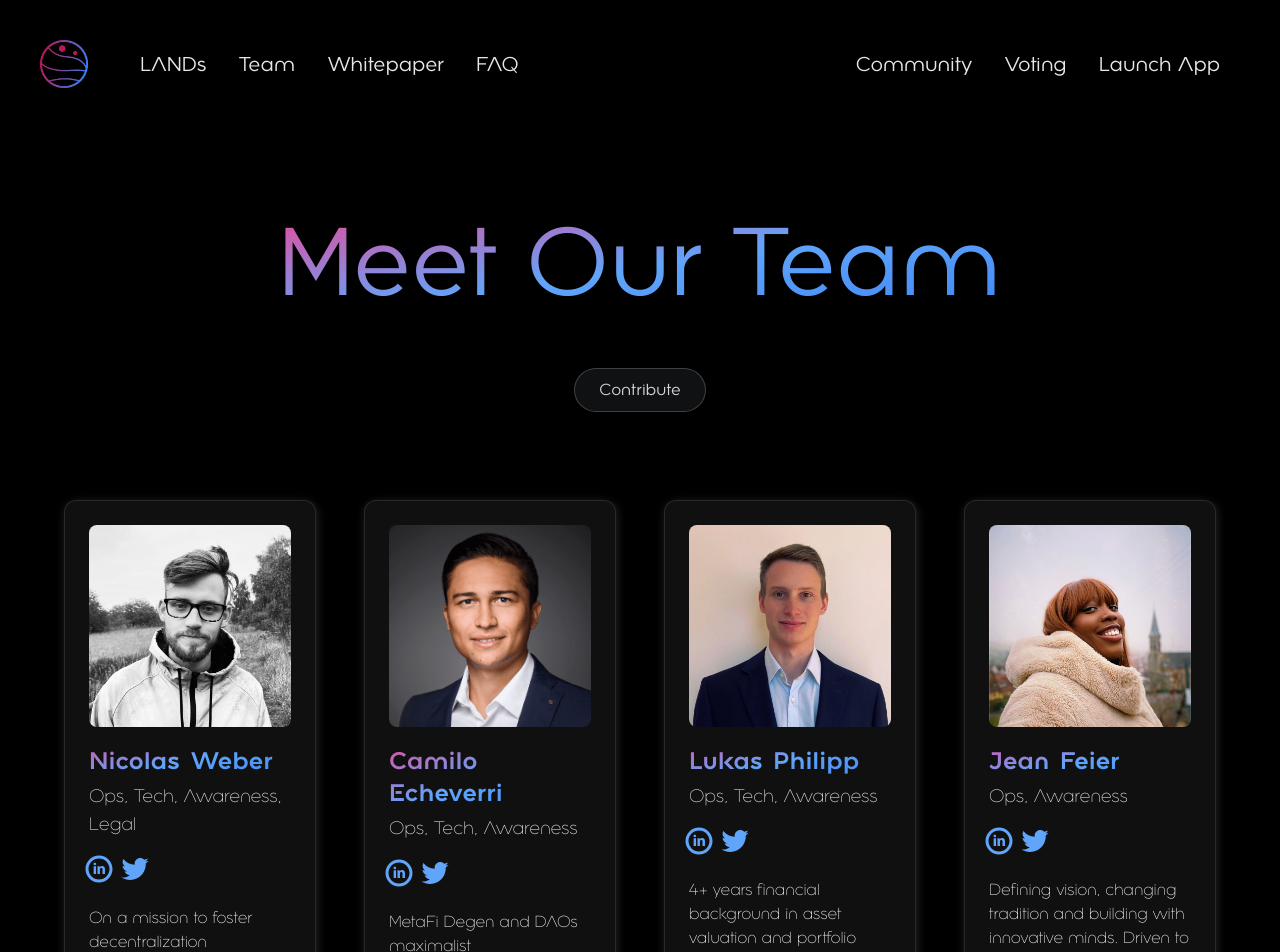
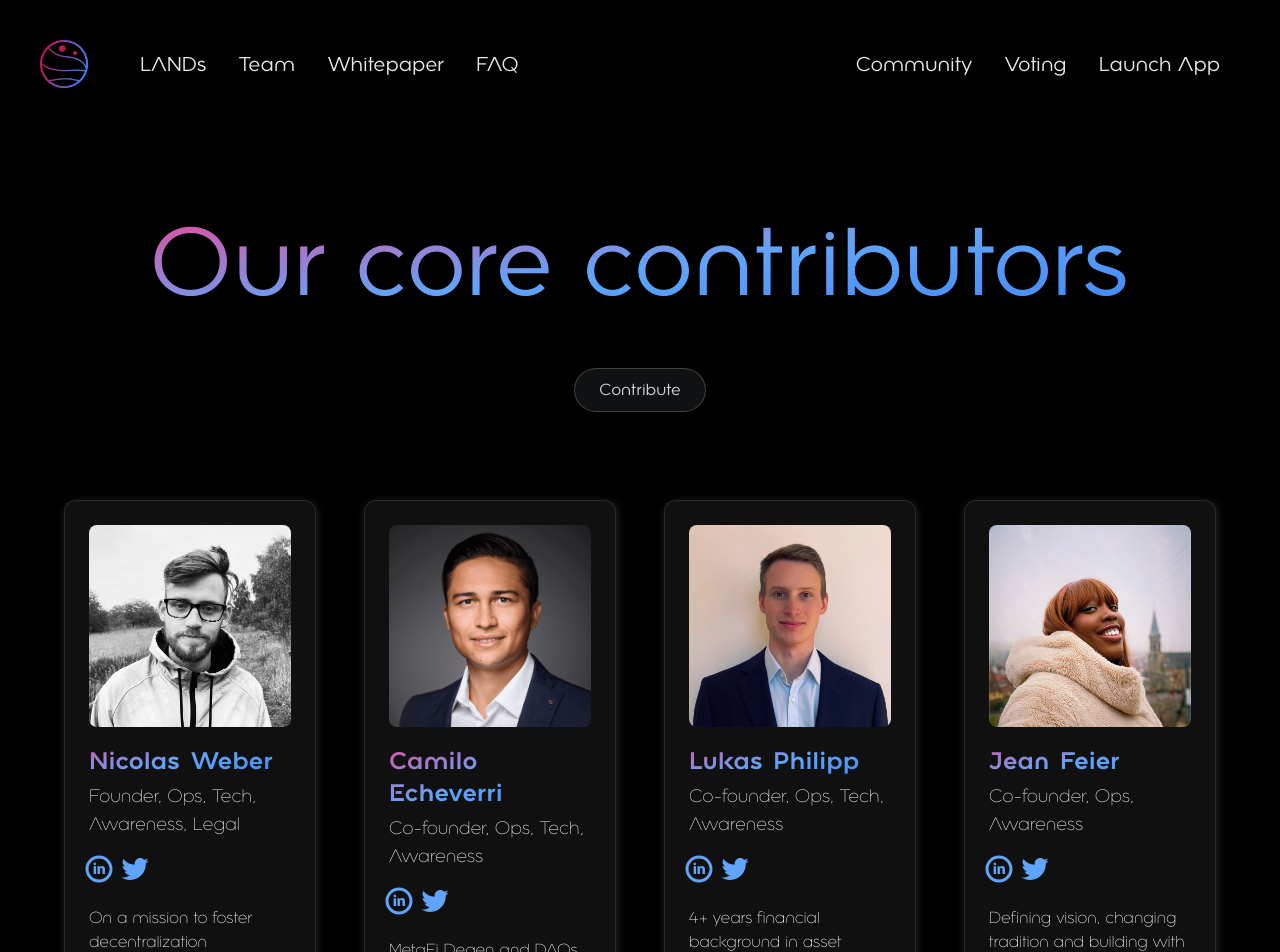
Before and after one commit to thehubdao/HUB-Website, a Next.js app: page /team in a window 1280 px wide. Shown: the top 952 px of the page. Built offline with nearby package versions, Linux system fonts and the light colour scheme.

Commit message:
update team pagee

```diff
--- a/data/advisors.json
+++ b/data/advisors.json
@@ -92,17 +92,9 @@
     "image": "/images/Advisors/frederico.png"
   },
   {
-    "name": "Juri Maibaum",
-    "position": "DEFI TIMES",
-    "description": "Co-Founder DEFI TIMES & Organizer of Cosmoverse",
-    "image": "/images/Advisors/juri.jpeg",
-    "twitter": "https://twitter.com/jurimaibaum",
-    "linkedin": "https://www.linkedin.com/in/juri-maibaum-0a272a1b2/"
-  },
-  {
     "name": "Marc Lanz",
     "position": "Workandsun Canaris",
-    "description": "Co-Founded, Directed, Owned and Reinvented different companies and projects over the past 10 years, most of them in the digital sphere, delivering marketing strategies and overall business solutions for customers in diverse industries.",
+    "description": "Co-founded, directed, owned and reinvented different companies and projects over the past 10 years, most of them in the digital sphere, delivering marketing strategies and overall business solutions for customers in diverse industries.",
     "image": "/images/Advisors/marc.jpeg",
     "twitter": "https://twitter.com/marc_lanz",
     "linkedin": "https://www.linkedin.com/in/marclanz/"
@@ -137,9 +129,10 @@
   },
   {
     "name": "Simon Peters",
-    "position": "General Advisor",
+    "position": "DECUS Network GmbH",
     "linkedin": "https://www.linkedin.com/in/snj-peters/",
-    "image": "/images/Advisors/simon-peters.jpeg"
+    "image": "/images/Advisors/simon-peters.jpeg",
+    "description": "Managing Director of DECUS Network.All-in entrepreneur with a passion for challenging markets and disruptive technology."
   },
   {
     "name": "Sebastian Rocha",
--- a/data/team.json
+++ b/data/team.json
@@ -1,7 +1,7 @@
 [
   {
     "name": "Nicolas Weber",
-    "position": "Ops, Tech, Awareness, Legal",
+    "position": "Founder, Ops, Tech, Awareness, Legal",
     "image": "/images/Team/nicolas.png",
     "linkedin": "https://www.linkedin.com/in/nicolas97weber/",
     "description": "On a mission to foster decentralization",
@@ -9,7 +9,7 @@
   },
   {
     "name": "Camilo Echeverri",
-    "position": "Ops, Tech, Awareness ",
+    "position": "Co-founder, Ops, Tech, Awareness",
     "image": "/images/Team/camilo.png",
     "linkedin": "https://www.linkedin.com/in/caem2017/",
     "description": "MetaFi Degen and DAOs maximalist",
@@ -17,7 +17,7 @@
   },
   {
     "name": "Lukas Philipp",
-    "position": "Ops, Tech, Awareness ",
+    "position": "Co-founder, Ops, Tech, Awareness",
     "image": "/images/Team/lukas.jpeg",
     "linkedin": "https://www.linkedin.com/in/lukasph/",
     "twitter": "https://twitter.com/thelukasphilipp",
@@ -25,7 +25,7 @@
   },
   {
     "name": "Jean Feier",
-    "position": "Ops, Awareness",
+    "position": "Co-founder, Ops, Awareness",
     "image": "/images/Team/jean.jpeg",
     "linkedin": "https://www.linkedin.com/in/jeanine-feierfeil/",
     "twitter": "https://twitter.com/JEANFEIER",
@@ -33,7 +33,7 @@
   },
   {
     "name": "Youssef Gabsi",
-    "position": "Ops, Awareness, Meta Dev",
+    "position": "Ops, Awareness",
     "image": "/images/Team/youssef.jpeg",
     "linkedin": "https://www.linkedin.com/in/youssef-gabsi/",
     "twitter": "https://twitter.com/GabsiYoussef1",
--- a/pages/team.tsx
+++ b/pages/team.tsx
@@ -16,7 +16,7 @@ const TeamPage: NextPage = () => {
 
       <main className='animate-fade-in-slow flex flex-col items-center pt-28 lg:pt-52'>
         <h1 className='mb-10 text-gradient text-center'>
-          Meet Our Team
+          Our core contributors
         </h1>
         <Link href={'/contribute'}>
           <a className='text-gray-300 font-medium button mb-14'>Contribute</a>
```
